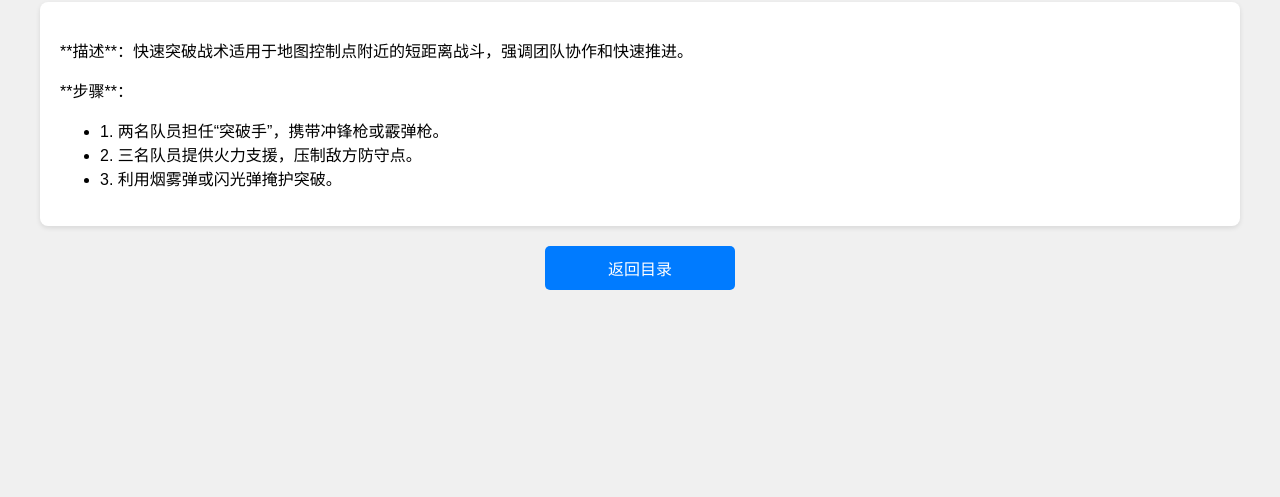
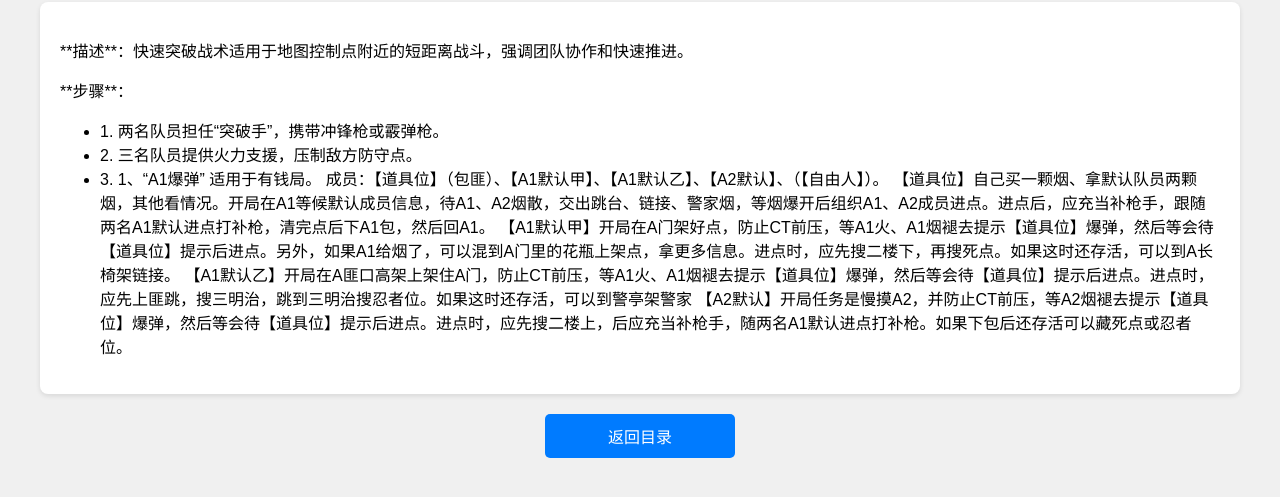
Before and after one commit to EytleBB/zsbb, a plain HTML site: page tactic1.html in a window 1280 px wide. Shown: the part 107-604 px from the top of the page. Drawn offline with Linux system fonts and the light colour scheme.

Commit message:
Update tactic1.html

```diff
--- a/tactic1.html
+++ b/tactic1.html
@@ -50,7 +50,16 @@
         <ul>
             <li>1. 两名队员担任“突破手”，携带冲锋枪或霰弹枪。</li>
             <li>2. 三名队员提供火力支援，压制敌方防守点。</li>
-            <li>3. 利用烟雾弹或闪光弹掩护突破。</li>
+            <li>3. 1、“A1爆弹”
+适用于有钱局。
+成员：【道具位】（包匪）、【A1默认甲】、【A1默认乙】、【A2默认】、（【自由人】）。
+
+【道具位】自己买一颗烟、拿默认队员两颗烟，其他看情况。开局在A1等候默认成员信息，待A1、A2烟散，交出跳台、链接、警家烟，等烟爆开后组织A1、A2成员进点。进点后，应充当补枪手，跟随两名A1默认进点打补枪，清完点后下A1包，然后回A1。
+
+【A1默认甲】开局在A门架好点，防止CT前压，等A1火、A1烟褪去提示【道具位】爆弹，然后等会待【道具位】提示后进点。另外，如果A1给烟了，可以混到A门里的花瓶上架点，拿更多信息。进点时，应先搜二楼下，再搜死点。如果这时还存活，可以到A长椅架链接。
+
+【A1默认乙】开局在A匪口高架上架住A门，防止CT前压，等A1火、A1烟褪去提示【道具位】爆弹，然后等会待【道具位】提示后进点。进点时，应先上匪跳，搜三明治，跳到三明治搜忍者位。如果这时还存活，可以到警亭架警家
+【A2默认】开局任务是慢摸A2，并防止CT前压，等A2烟褪去提示【道具位】爆弹，然后等会待【道具位】提示后进点。进点时，应先搜二楼上，后应充当补枪手，随两名A1默认进点打补枪。如果下包后还存活可以藏死点或忍者位。</li>
         </ul>
     </div>
     <a href="index.html" class="back-button">返回目录</a>
```
